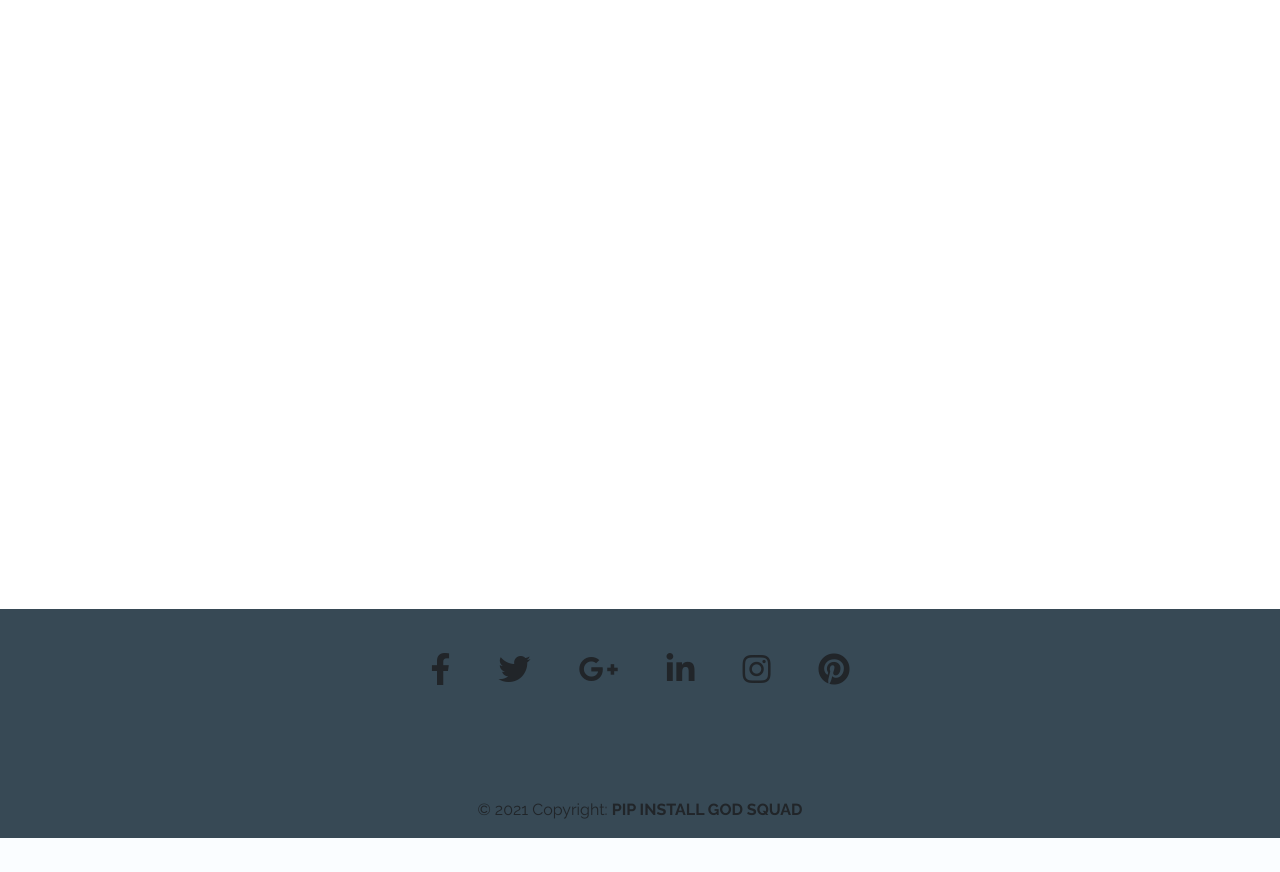
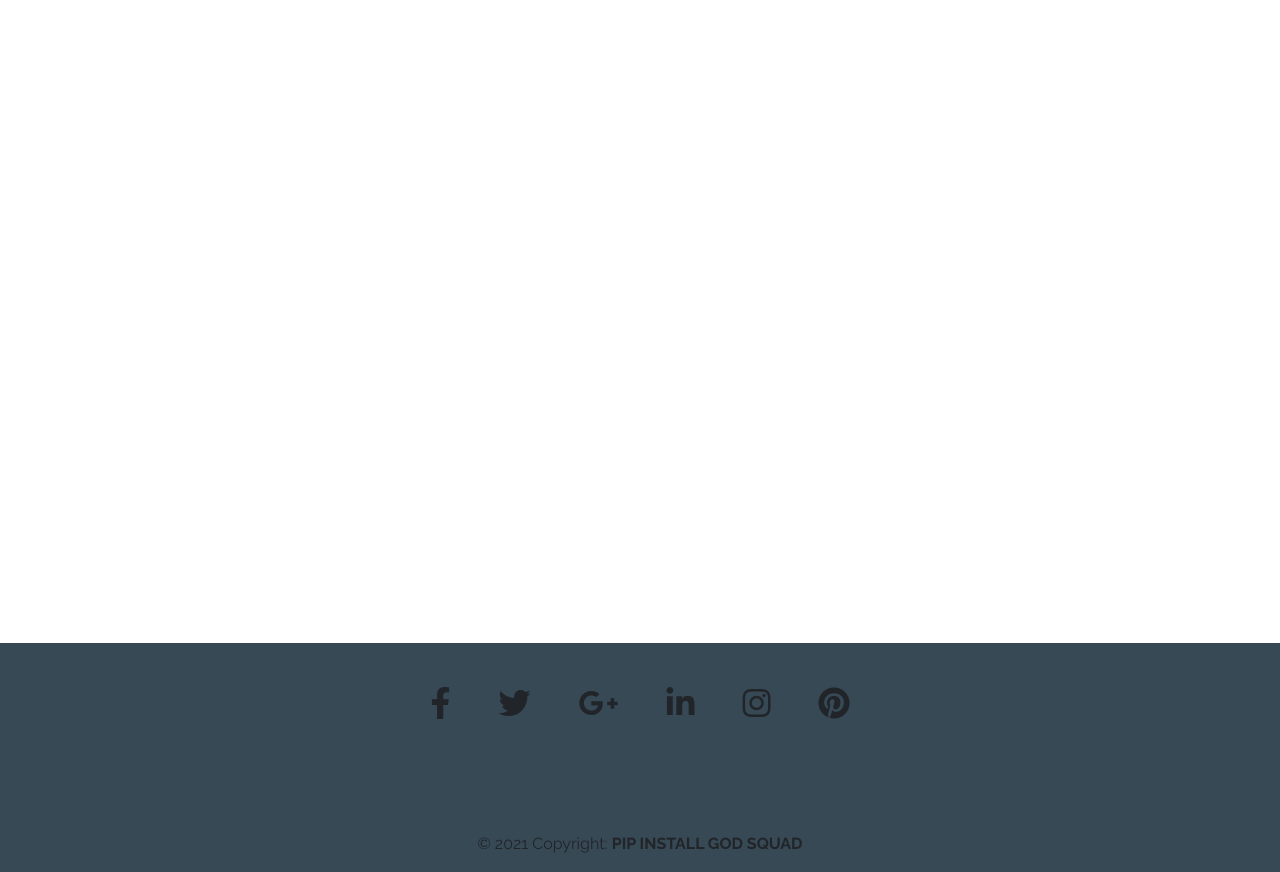
Before and after one commit to kevindev427/fitpos, a Django app: page /exercises/ in a window 1280 px wide. Shown: the part 97-969 px from the top of the page. Before the commit the page ends 935 px from the top, so only its background shows below. Run offline with Django 3.2, Linux system fonts and the light colour scheme; data that the repository does not hold is empty; some libraries are stand-ins or nearby versions.

Commit message:
footer fix

```diff
--- a/Fit-Pose/FitPose/static/css/base.css
+++ b/Fit-Pose/FitPose/static/css/base.css
@@ -86,5 +86,5 @@ p {
 }
 
 .page-footer {
-  margin-top: 50px;
+  margin-top: 20px;
 }
--- a/Fit-Pose/exercises/templates/exercises/allexercises.html
+++ b/Fit-Pose/exercises/templates/exercises/allexercises.html
@@ -30,7 +30,7 @@
 <link href="https://fonts.googleapis.com/css2?family=Raleway:wght@700&display=swap" rel="stylesheet">
     <style>
 .all-exercise{
-    height: 70vh;
+    height: 78vh;
 }
       .hover {
   overflow: hidden;
```
